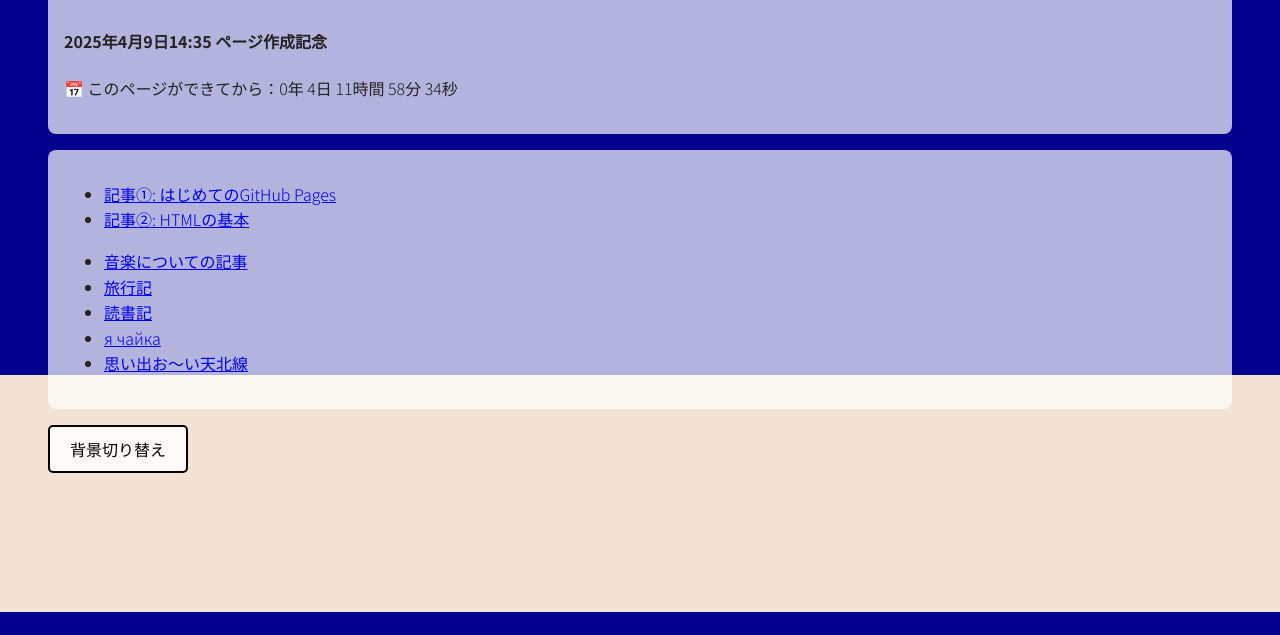
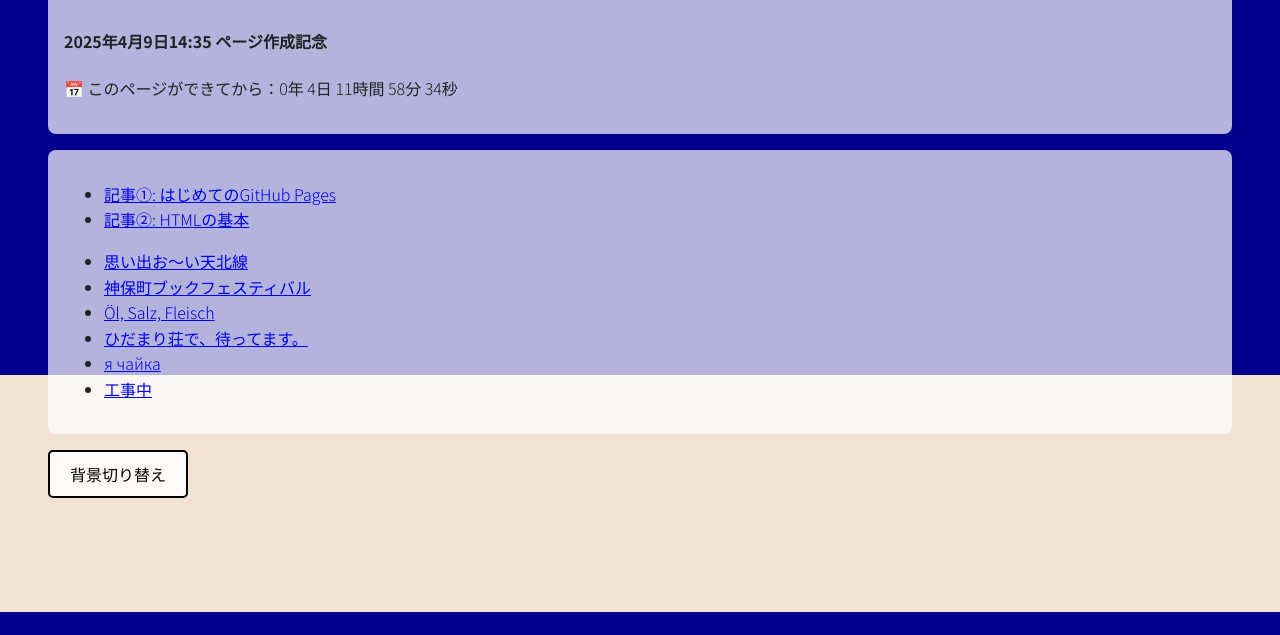
Before and after one commit to haboro/haboro, a plain HTML site: page index.html in a window 1280 px wide. Shown: the part 165-800 px from the top of the page. Drawn offline with Linux system fonts and the light colour scheme; a web font is replaced by a local one.

Commit message:
Update index.html

```diff
--- a/index.html
+++ b/index.html
@@ -120,11 +120,12 @@ updateElapsedTime();
     <li><a href="articles/article2.html">記事②: HTMLの基本</a></li>
   </ul>
   <ul>
-    <li><a href="music/music_hub.html">音楽についての記事</a></li>
-    <li><a href="travel/travel_hub.html">旅行記</a></li>
-    <li><a href="book/book_hub.html">読書記</a></li>
+    <li><a href="travel/travel_hub.html">思い出お～い天北線</a></li>
+    <li><a href="book/book_hub.html">神保町ブックフェスティバル</a></li>
+    <li><a href="food/food_hub.html">Öl, Salz, Fleisch</a></li>
+    <li><a href="music/music_hub.html">ひだまり荘で、待ってます。</a></li>
     <li><a href="other/other_hub.html">я чайка</a></li>
-    <li><a href="omoide/omoide_hub.html">思い出お～い天北線</a></li>
+    <li><a href="notyet/notyet_hub.html">工事中</a></li>
   </ul>
 </div>
 <p></p>
```
